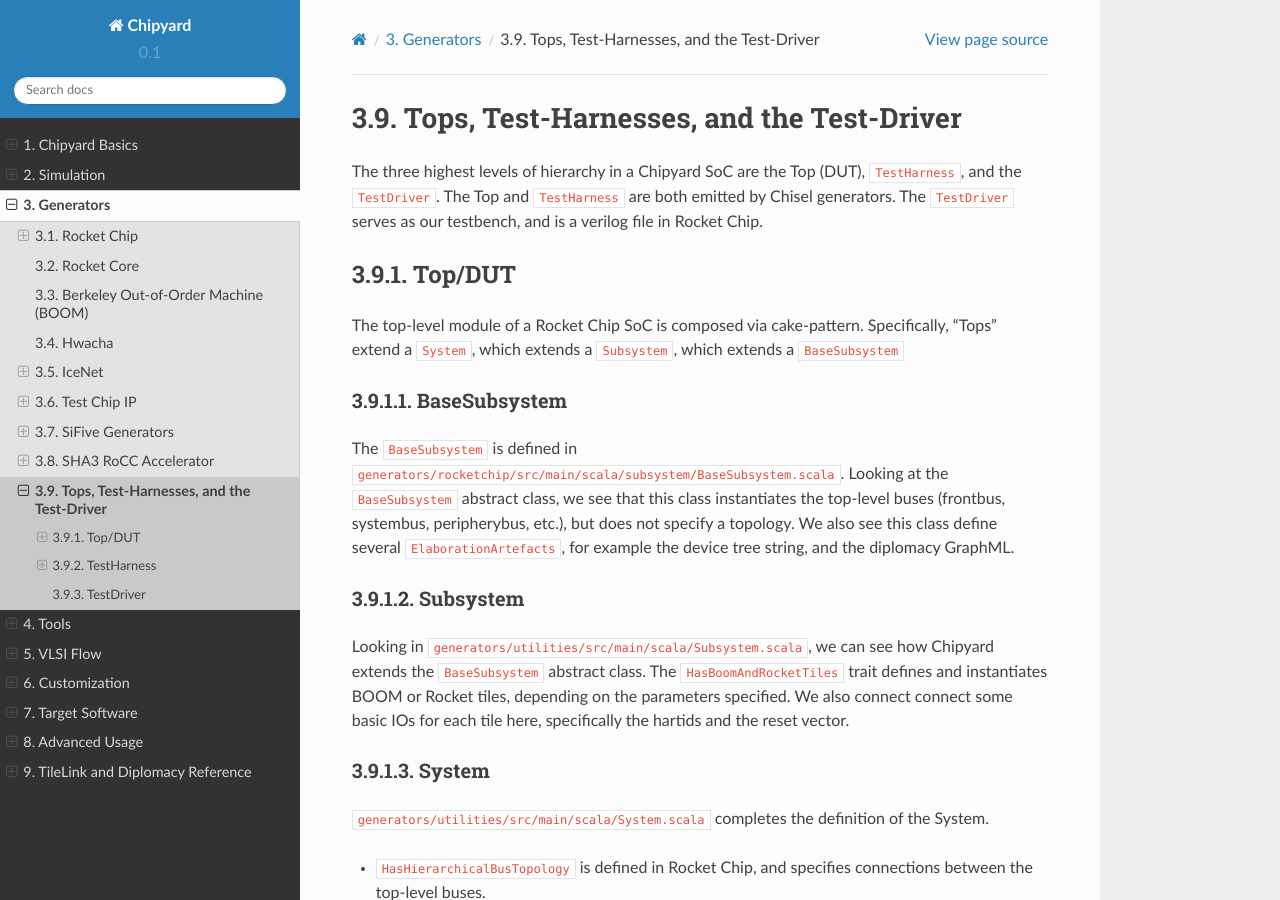
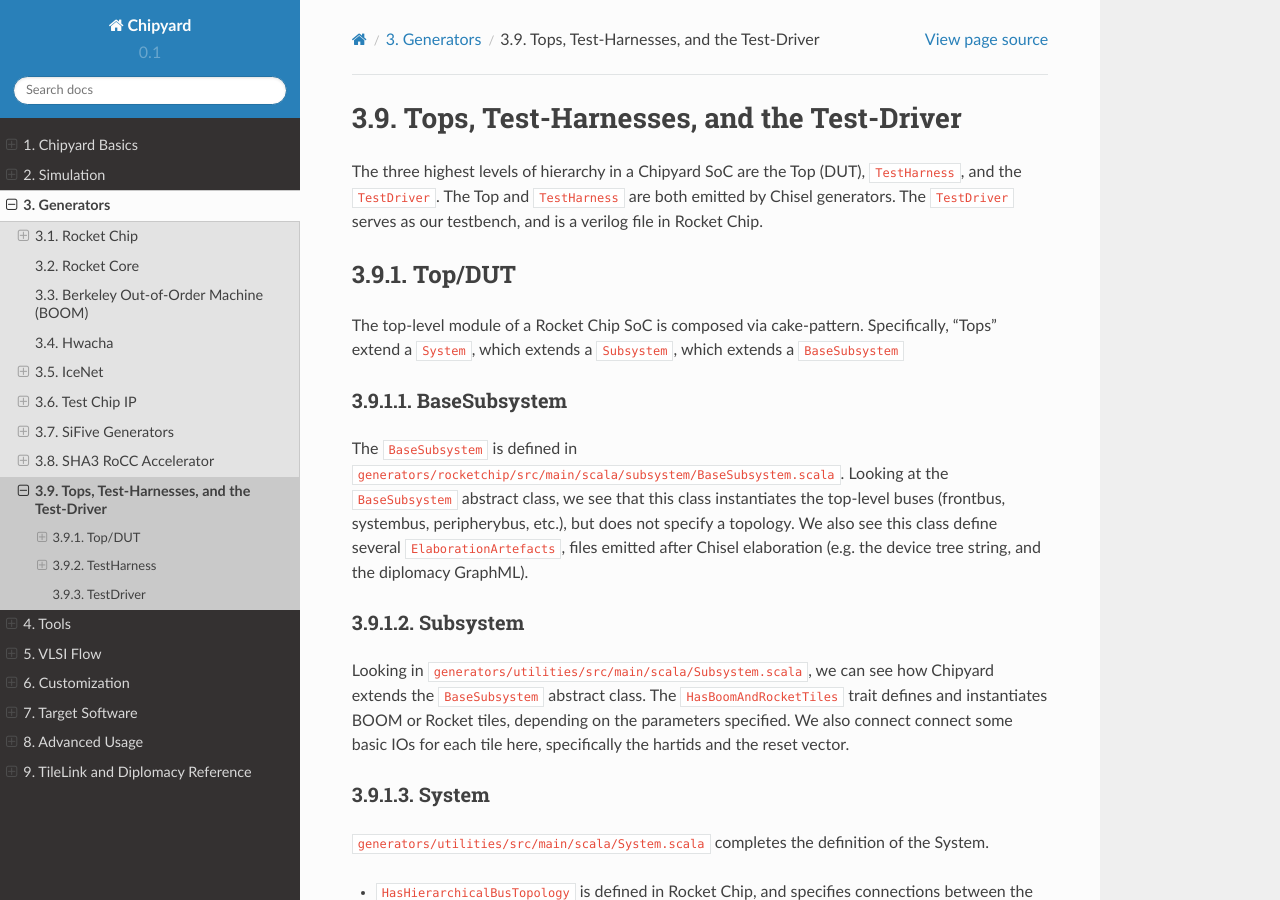
Before and after one commit to ucb-bar/chipyard, a Sphinx documentation site: the page built from docs/Generators/Top-Testharness.rst, in a window 1280 px wide and 900 px high. Built offline with Sphinx 7.4.7 and the Read the Docs theme 2.0.0, drawn with Linux system fonts in a browser that asks for light colours.

Commit message:
Update docs/Generators/Top-Testharness.rst
Co-Authored-By: Abraham Gonzalez <abe.j.gonza@gmail.com>

```diff
--- a/docs/Generators/Top-Testharness.rst
+++ b/docs/Generators/Top-Testharness.rst
@@ -16,7 +16,7 @@
 BaseSubsystem
 ^^^^^^^^^^^^^^^^^^^^^^^^^
 
-The ``BaseSubsystem`` is defined in ``generators/rocketchip/src/main/scala/subsystem/BaseSubsystem.scala``. Looking at the ``BaseSubsystem`` abstract class, we see that this class instantiates the top-level buses (frontbus, systembus, peripherybus, etc.), but does not specify a topology. We also see this class define several ``ElaborationArtefacts``, for example the device tree string, and the diplomacy GraphML.
+The ``BaseSubsystem`` is defined in ``generators/rocketchip/src/main/scala/subsystem/BaseSubsystem.scala``. Looking at the ``BaseSubsystem`` abstract class, we see that this class instantiates the top-level buses (frontbus, systembus, peripherybus, etc.), but does not specify a topology. We also see this class define several ``ElaborationArtefacts``, files emitted after Chisel elaboration (e.g. the device tree string, and the diplomacy GraphML).
 
 Subsystem
 ^^^^^^^^^^^^^^^^^^^^^^^^^
```
